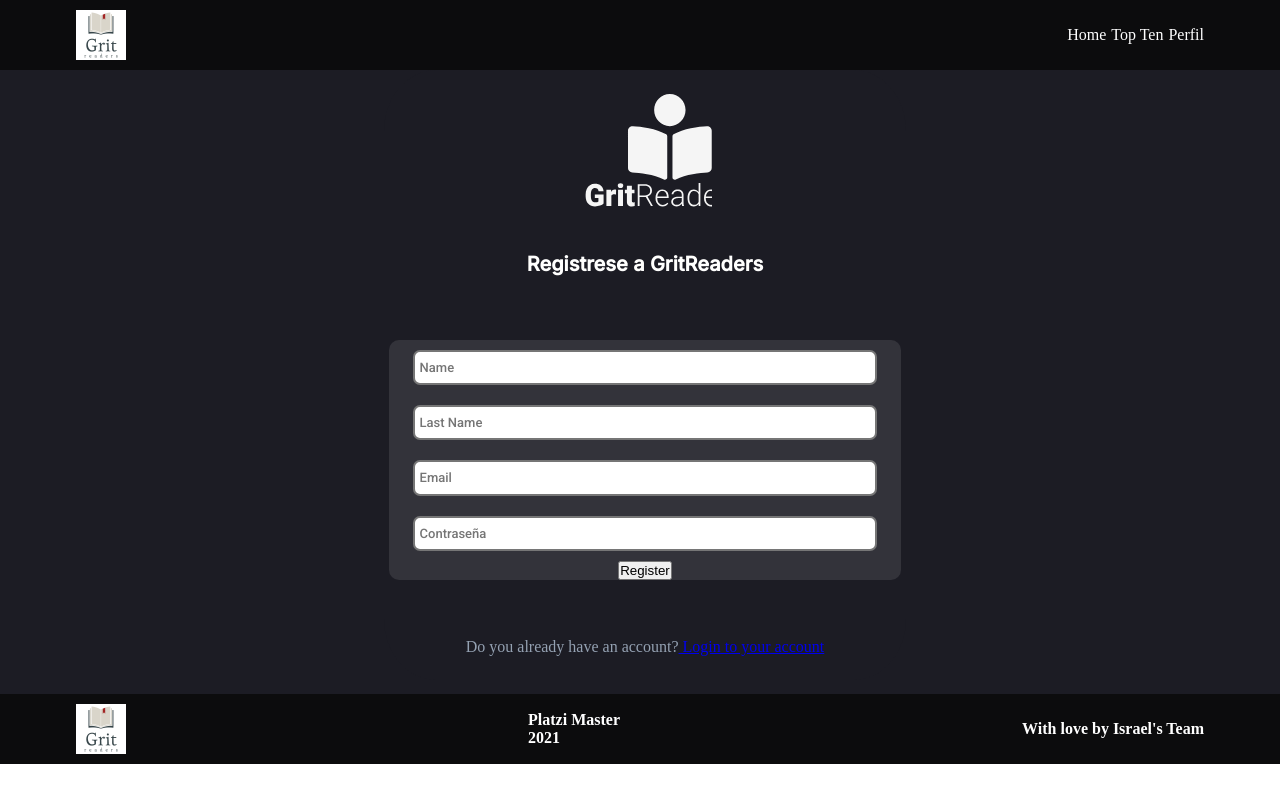
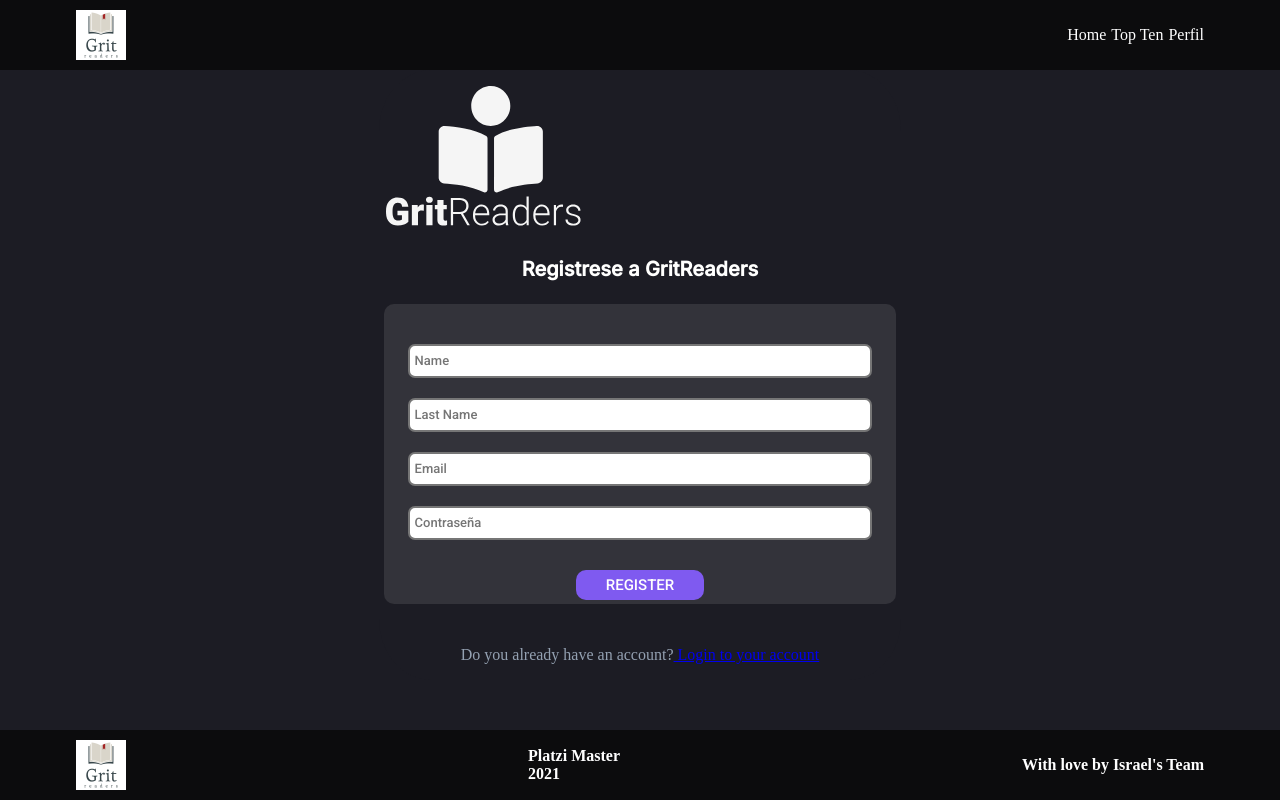
Before and after one commit to gritreaders/FrontEnd, a Next.js app: page /register in a window 1280 px wide. Built offline with nearby package versions, Linux system fonts and the light colour scheme.

Commit message:
🐛 Fix styles login and register

```diff
--- a/pages/login/login.module.scss
+++ b/pages/login/login.module.scss
@@ -1,7 +1,7 @@
 @import '../globalStyles.module.scss';
 
 .login {
-  height: 78vh;
+  min-height: calc(100vh - 140px);
   width: 100%;
   background-color: $background-color2;
   background-repeat: no-repeat;
@@ -67,7 +67,6 @@
       }
     }
 
-
     &_box2 {
       width: 100%;
       align-self: center;
--- a/pages/register/index.js
+++ b/pages/register/index.js
@@ -48,7 +48,12 @@
       <Header />
       <div className={styles.register}>
         <div className={styles.register__main}>
-          <p className={styles.register__main_logo} />
+          {/* <p /> */}
+          <img
+            className={styles.register__main_logo}
+            src="images/grit-readers-white.svg"
+            alt="logo"
+          />
           <h1>Registrese a GritReaders</h1>
           <form
             className={styles.register__main_box1}
--- a/pages/register/register.module.scss
+++ b/pages/register/register.module.scss
@@ -1,7 +1,7 @@
 @import '../globalStyles.module.scss';
 
 .register {
-  height: 78vh;
+  min-height: calc(100vh - 140px);
   width: 100%;
   background-color: $background-color2;
   background-repeat: no-repeat;
@@ -9,10 +9,10 @@
   display: flex;
   flex-direction: column;
 
-
   &__main {
     height: 75%;
     width: 40%;
+    margin: 0 auto;
     padding: 5px;
     background-color: $background-color2;
     border-radius: 10%;
@@ -21,20 +21,21 @@
     flex-direction: column;
     justify-content: space-around;
     position: absolute;
-    left: 30%;
+    // left: 30%;
 
     &_logo {
-      margin-bottom: 5%;
-      height: 20%;
-      width: 25%;
-      background-image: url('../../public/images/grit-readers-white.svg');
-      background-size: cover;
+      // margin-bottom: 5%;
+      height: 9.3rem;
+      width: 200px;
+      // background-image: url('../../public/images/grit-readers-white.svg');
+      object-fit: contain;
+      background-repeat: no-repeat;
       position: relative;
-      left: 38%;
+      // left: 37%;
     }
 
     & > h1 {
-      margin: -5% 10% -5% 0;
+      // margin: -5% 10% -5% 0;
       width: 100%;
       font-family: $primary-font;
       color: $white-color;
@@ -43,19 +44,20 @@
     }
 
     &_box1 {
-      margin-top: 10%;
+      // margin-top: 10%;
       height: 40%;
+      padding: 30px 0;
       width: 100%;
       border-radius: 10px;
       background-color: $grey-color1;
       display: flex;
-      flex-direction: column;
+      flex-wrap: wrap;
       align-items: center;
       justify-content: center;
 
       & > input {
         margin: 10px 0;
-        height: 20%;
+        height: 30px;
         width: 90%;
         border-radius: 7px;
         border-style: solid;
@@ -67,15 +69,6 @@
           text-align: start;
         }
       }
-    }
-
-    &_box2 {
-      width: 100%;
-      align-self: center;
-      display: flex;
-      flex-direction: column;
-      justify-content: space-around;
-
       & > button {
         margin-top: 20px;
         height: 30px;
@@ -89,6 +82,14 @@
         border-radius: 10px;
         align-self: center;
       }
+    }
+
+    &_box2 {
+      width: 100%;
+      align-self: center;
+      display: flex;
+      flex-direction: column;
+      justify-content: space-around;
 
       & > p {
         margin-top: 20px;
```
